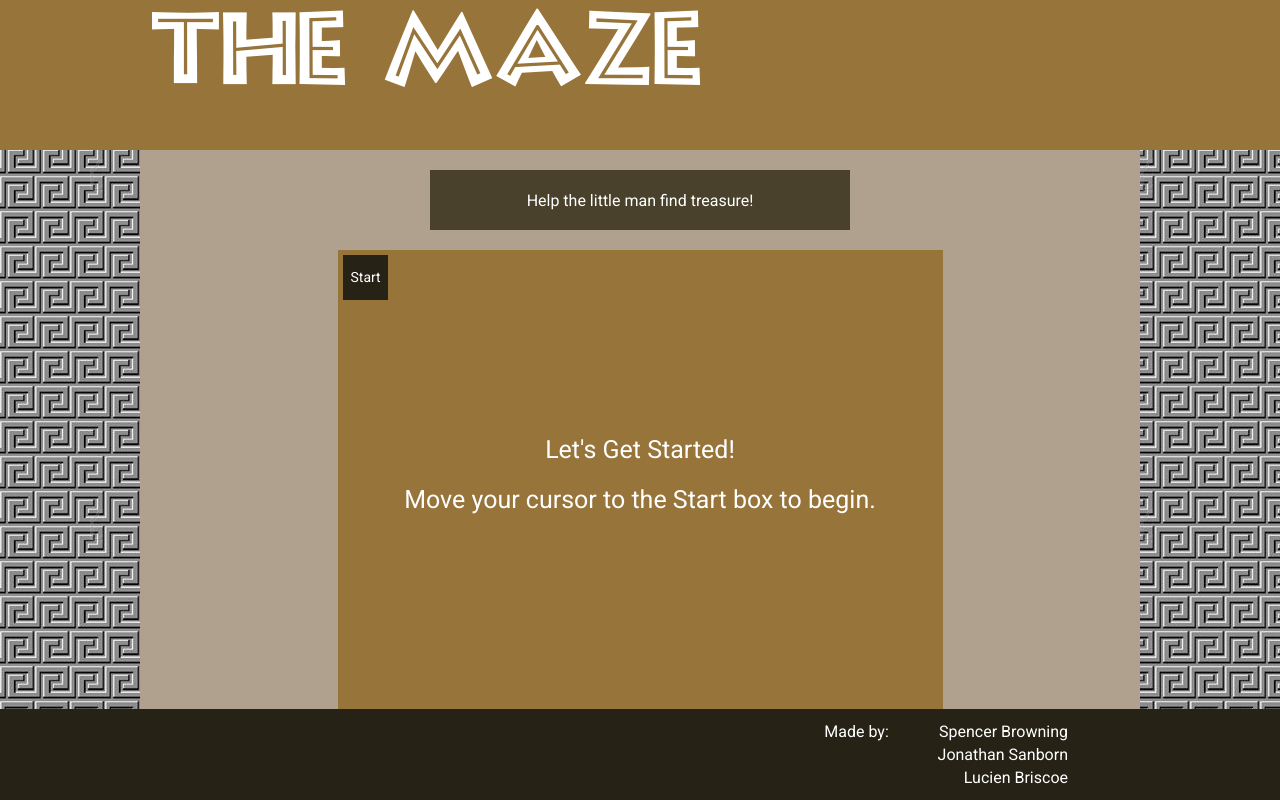
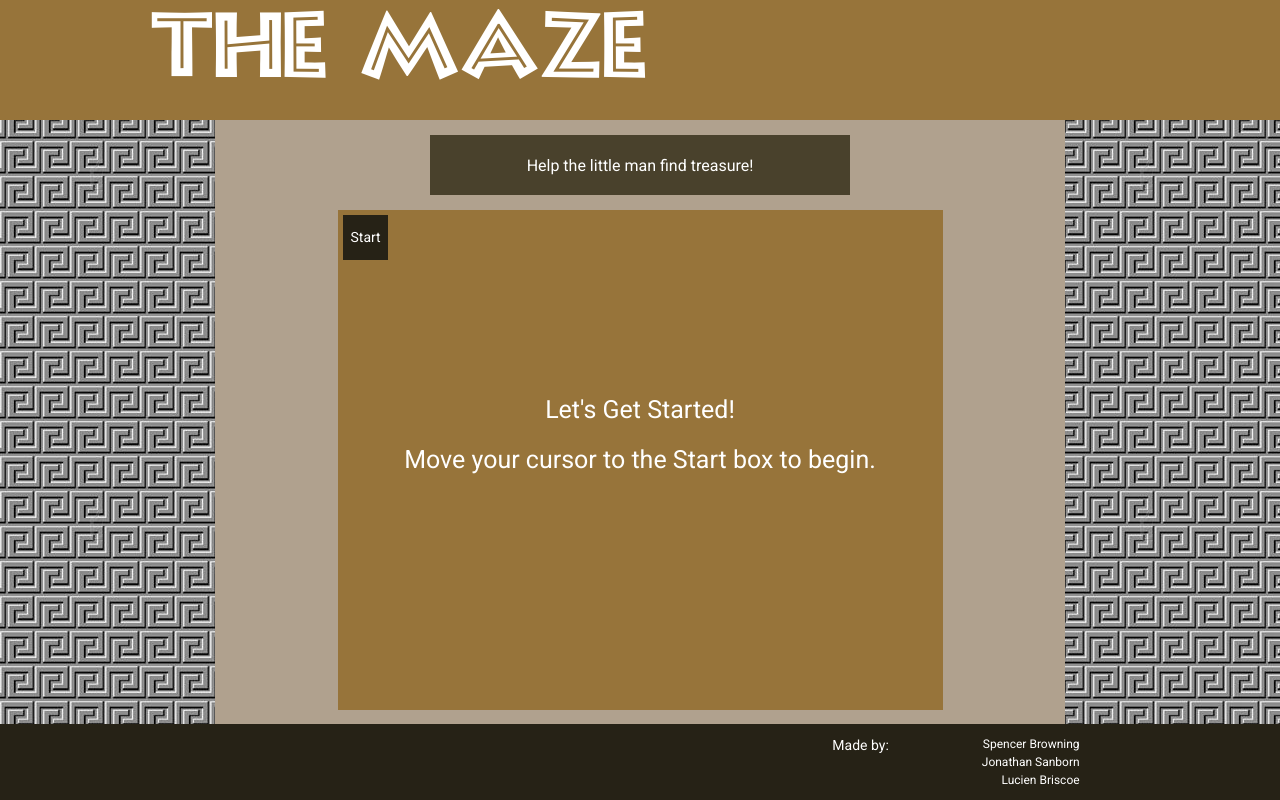
Before and after one commit to lucienb/CS201, a plain HTML site: page Maze/index.html in a window 1280 px wide. Drawn offline with Linux system fonts and the light colour scheme.

Commit message:
Changed header & footer for smaller screens; improved link for treasure.

```diff
--- a/Maze/index.html
+++ b/Maze/index.html
@@ -84,7 +84,7 @@
 											width:605px;
 											height:500px;
 											position:absolute;
-											top:250px;
+											top:210px;
 											margin:0 auto;
 											z-index:1">
 
@@ -162,7 +162,7 @@
 					        </div>
 					    </div>
 					    <div rel="buttons">
-					    	<button class="btn" onClick="location.href='https://github.com/lucienb/CS201Git/tree/master/Maze'">Claim Your Treasure</button>
+					    	<button class="btn" onClick="window.open('https://github.com/lucienb/CS201Git/tree/master/Maze','_blank');" >Claim Your Treasure</button>
 					        <button class="btn" onClick="click_start_over();">Start Over</button>
 					    </div>
 					</div>
@@ -785,18 +785,16 @@
 
 		<div class="footer">
 			<div class="wrap">
-				<table id="footertext" align="right" style="padding:10px;color:white;text-align:right" width="100%">
+				<table id="footertext" align="right" style="padding:10px;color:white;text-align:right;font-size:12px" width="100%">
 						<tr style="padding:10px; text-align:right">
-							<td width="70%">Made by:</td>
-							<td style="padding-right:200px">Spencer Browning</td>
+							<td width="70%" valign="top" rowspan="3" style="font-size:14px">Made by:</td>
+							<td style="padding-right:15%">Spencer Browning</td>
 						</tr>
 						<tr>
-							<td></td>
-							<td style="padding-right:200px">Jonathan Sanborn</td>
+							<td style="padding-right:15%">Jonathan Sanborn</td>
 						</tr>
 						<tr>
-							<td></td>
-							<td style="padding-right:200px">Lucien Briscoe</td>
+							<td style="padding-right:15%">Lucien Briscoe</td>
 						</tr>
 					</table>
 
--- a/Maze/style.css
+++ b/Maze/style.css
@@ -12,7 +12,7 @@ body {
 
 .header{
 	width:100%;
-	height:150px;
+	height:120px;
 	position:absolute;
 	top:0px;
 	left:0px;
@@ -36,13 +36,13 @@ h1{
 	margin-left:150px;
 	margin-top:10px;
 	margin-bottom:10px;
-	font-size:100px;
+	font-size:90px;
 	font-weight: normal;
 }
 
 #wrap{
 	position:relative;
-	width:1000px;
+	width:850px;
 	background-color:#b0a18e;
 	color:white;
 	z-index:0;
@@ -59,7 +59,7 @@ h1{
 	position: absolute;
 	left:0;
 	right: 0;
-	top: 170px;
+	top: 135px;
 	bottom: 0;
   	text-align:center;
 }
```
Also changed, not shown: Maze/ballcursor.png (deleted), Maze/block.jpg (deleted).
